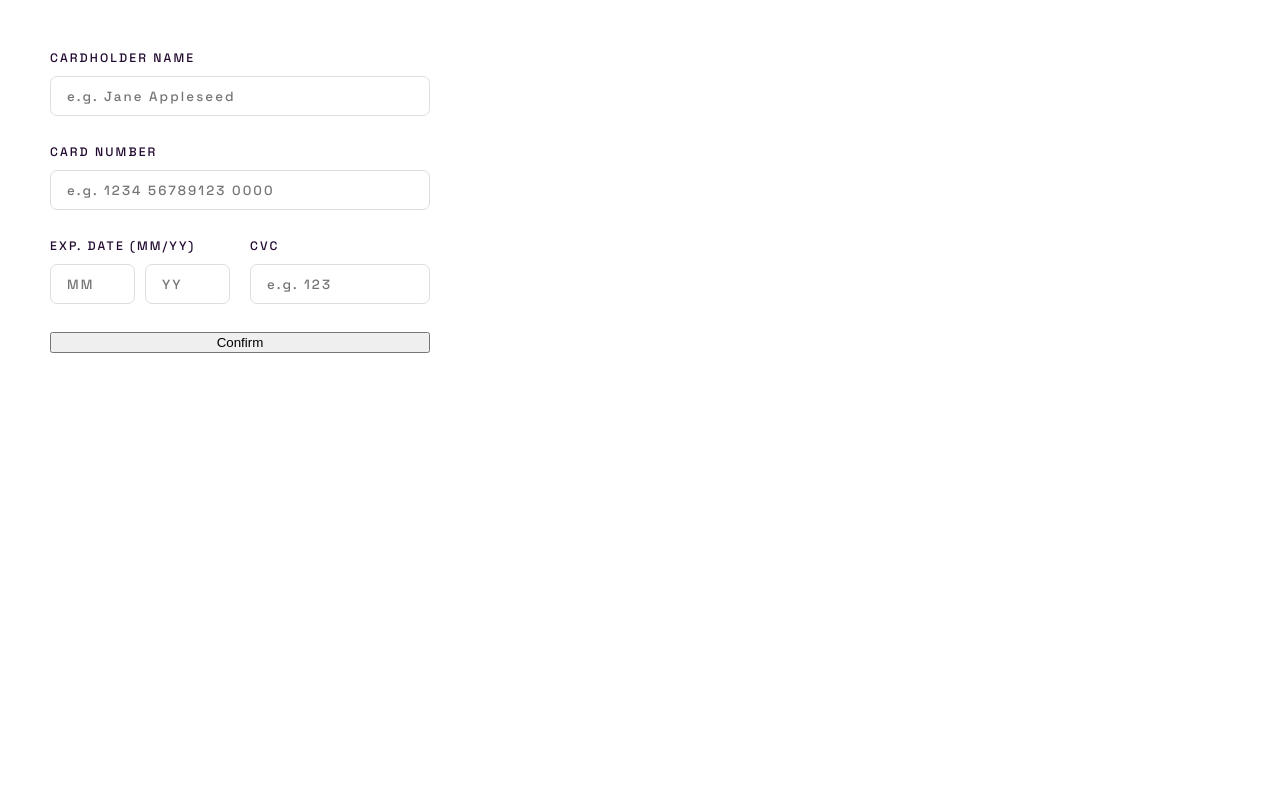
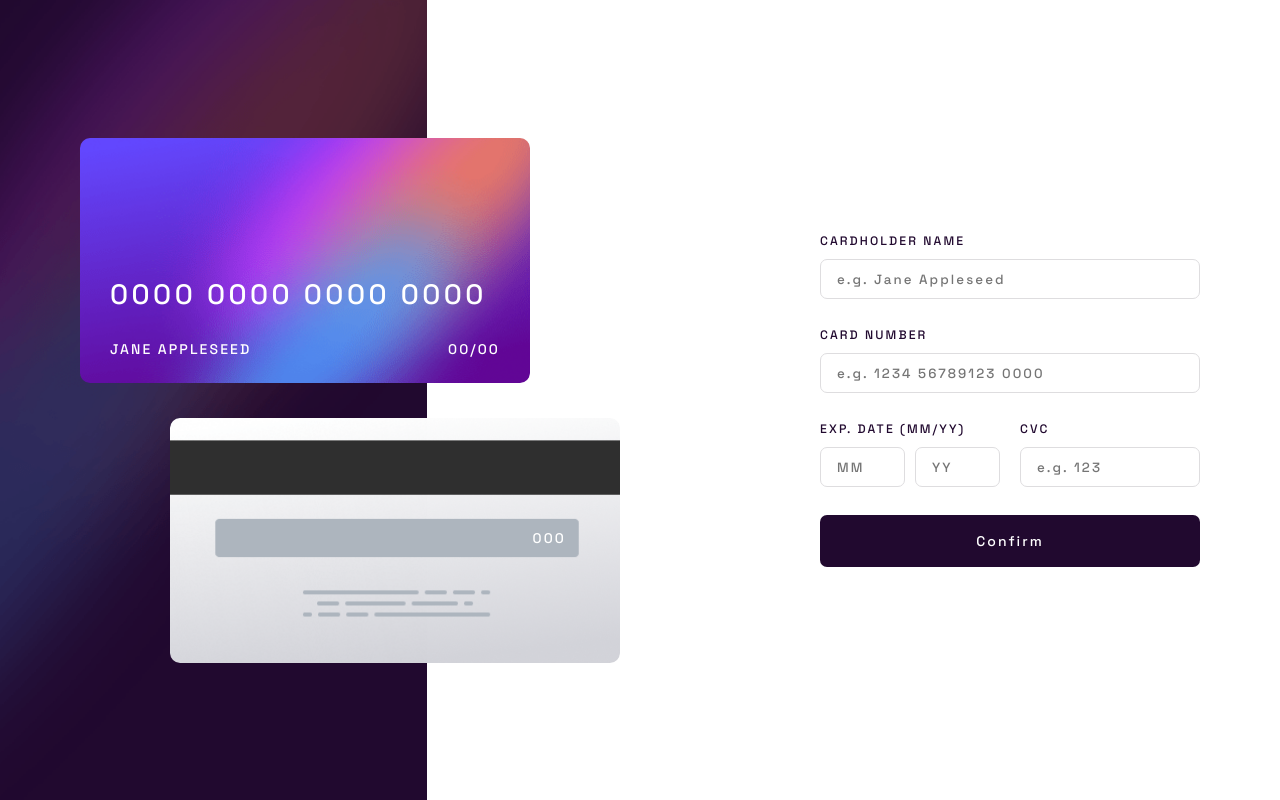
Before and after one commit to DmitryMuzalev/interactive-card-form, a React (Create React App) app: page / in a window 1280 px wide. Built offline with nearby package versions, Linux system fonts and the light colour scheme.

Commit message:
Work on adaptive

```diff
--- a/src/App.js
+++ b/src/App.js
@@ -1,16 +1,16 @@
-// import { CardBack } from "components/CardBack/CardBack";
-// import { CardFront } from "components/CardFront/CardFront";
+import { CardBack } from "components/CardBack/CardBack";
+import { CardFront } from "components/CardFront/CardFront";
 import { Container } from "components/Container/Container";
 import { Form } from "components/Form/Form";
 
 function App() {
   return (
     <Container>
-      <Form />
-      {/*
+      <div className="cards">
         <CardFront />
         <CardBack />
-      */}
+      </div>
+      <Form />
     </Container>
   );
 }
--- /dev/null
+++ b/src/components/Button/Button.jsx
@@ -0,0 +1,6 @@
+import styles from "./Button.module.scss";
+
+function Button({children}) {
+  return <div className={styles.button}>{children}</div>;
+}
+export { Button };
--- /dev/null
+++ b/src/components/Button/Button.module.scss
@@ -0,0 +1,13 @@
+.button {
+  cursor: pointer;
+  padding: 1.2em;
+  text-align: center;
+  background-color: var(--violet-300);
+  color: var(--white);
+  border-radius: 0.5em;
+  transition: opacity 0.3s;
+
+  &:hover {
+    opacity: 0.9;
+  }
+}
--- a/src/components/CardBack/CardBack.module.scss
+++ b/src/components/CardBack/CardBack.module.scss
@@ -5,7 +5,7 @@
     content: "000";
     position: absolute;
     top: 50%;
-    right: 55px;
+    right: 12%;
     transform: translateY(-50%);
     padding-bottom: 4px;
   }
--- a/src/components/CardFront/CardFront.jsx
+++ b/src/components/CardFront/CardFront.jsx
@@ -1,12 +1,11 @@
 import styles from "./CardFront.module.scss";
-import { ReactComponent as CardLogo } from "assets/card-logo.svg";
 import { clsx } from "clsx";
 
 function CardFront() {
   const cardFrontStyles = clsx("card", styles.cardFront);
   return (
     <div className={cardFrontStyles}>
-      <CardLogo style={{ flexGrow: 1 }} />
+      <span className={styles.cardFrontIcon}></span>
       <div className={styles.cardFrontInfo}>
         <div className={styles.cardFrontNumber}>0000 0000 0000 0000</div>
         <div className={styles.cardFrontLabel}>
--- a/src/components/CardFront/CardFront.module.scss
+++ b/src/components/CardFront/CardFront.module.scss
@@ -1,24 +1,41 @@
 .cardFront {
   display: flex;
   flex-direction: column;
-  padding: 25px 30px;
+  gap: 10px;
+  padding: 25px 20px;
   background-image: url("../../assets/bg-card-front.png");
   text-transform: uppercase;
 
   &Info {
+    flex-grow: 1;
     display: flex;
     flex-direction: column;
-    row-gap: 2rem;
+    justify-content: end;
+    row-gap: 1.5rem;
   }
 
   &Number {
     letter-spacing: var(--l-spacing-big);
-    font-size: 2rem;
+    font-size: 1.15rem;
   }
 
   &Label {
     display: flex;
     align-items: center;
     justify-content: space-between;
+    font-size: 0.7rem;
+  }
+
+  @media (min-width: 992px) {
+    padding: 25px 30px;
+    &Info {
+      row-gap: 2rem;
+    }
+    &Number {
+      font-size: 2rem;
+    }
+    &Label {
+      font-size: 1rem;
+    }
   }
 }
--- a/src/components/Container/Container.module.scss
+++ b/src/components/Container/Container.module.scss
@@ -1,2 +1,22 @@
 .container {
+  position: relative;
+  z-index: 1;
+  min-height: 100vh;
+  max-width: 1200px;
+  display: flex;
+  flex-direction: column;
+  align-items: center;
+  gap: 50px;
+  padding: 40px 15px;
+  margin: 0 auto;
+
+  & > *:last-child {
+    flex-shrink: 0;
+  }
+
+  @media (min-width: 992px) {
+    flex-direction: row;
+    justify-content: space-between;
+    padding: 40px;
+  }
 }
--- a/src/components/Form/Form.jsx
+++ b/src/components/Form/Form.jsx
@@ -1,4 +1,5 @@
 import styles from "./Form.module.scss";
+import { Button } from "components/Button/Button";
 
 function Form() {
   return (
@@ -25,8 +26,8 @@ function Form() {
         <div className={styles.formItem}>
           <label htmlFor="month">exp. date (mm/yy)</label>
           <div className={styles.formDateInputs}>
-            <input type="number" id="month" name="month" placeholder="MM" />
-            <input type="number" id="year" name="year" placeholder="YY" />
+            <input type="text" id="month" name="month" placeholder="MM" />
+            <input type="text" id="year" name="year" placeholder="YY" />
           </div>
         </div>
         <div className={styles.formItem}>
@@ -34,7 +35,7 @@ function Form() {
           <input type="text" id="cvc" name="cvc" placeholder="e.g. 123" />
         </div>
       </div>
-      <button type="submit">Confirm</button>
+      <Button>Confirm</Button>
     </form>
   );
 }
--- a/src/components/Form/Form.module.scss
+++ b/src/components/Form/Form.module.scss
@@ -12,8 +12,12 @@
     border-radius: 7px;
     font-family: inherit;
     letter-spacing: inherit;
-    &::placeholder {
+
+    &:focus, &:active {
+      outline: none;
+      border-color:var(--violet-300)
     }
+
   }
 
   &Item {
--- a/src/index.scss
+++ b/src/index.scss
@@ -23,6 +23,7 @@
   --violet-100: #dedddf;
   --violet-200: #8e8593;
   --violet-300: #21092f;
+  --violet-300-transparent: opacify(var(--violet-300), 0.5);
 }
 
 html,
@@ -31,23 +32,84 @@ body {
 }
 
 body {
+  position: relative;
   min-height: 100vh;
   font-family: var(--f-family);
   font-weight: var(--f-weights);
   color: var(--violet-300);
   letter-spacing: var(--l-spacing-small);
-  padding: 50px; //! temporarily
-  // background: url("../src/assets/bg-main-desktop.png") no-repeat;
-  // background-size: 33.33%;
+
+  &::after {
+    display: block;
+    position: absolute;
+    top: 0;
+    left: 0;
+    content: "";
+    width: 100%;
+    height: 240px;
+    background: url("assets/bg-main-mobile.png") no-repeat;
+    background-position: center;
+    background-size: cover;
+  }
+
+  &::before {
+    display: none;
+    position: absolute;
+    top: 0;
+    left: 0;
+    content: "";
+    width: 33.333%;
+    height: 100%;
+    background: url("assets/bg-main-desktop.png") no-repeat;
+    background-position: center;
+    background-size: cover;
+  }
+
+  @media (min-width: 992px) {
+    &::after {
+      display: none;
+    }
+    &::before {
+      display: block;
+    }
+  }
+}
+
+.cards {
+  display: flex;
+  flex-direction: column-reverse;
+  width: 380px;
+  & > *:last-child {
+    align-self: end;
+    margin-bottom: -70px;
+  }
+  & > *:first-child {
+    position: relative;
+    z-index: 2;
+  }
+
+  @media (min-width: 992px) {
+    flex-direction: column;
+    width: 540px;
+    row-gap: 2.5rem;
+    & > *:last-child {
+      margin-bottom: 0;
+    }
+  }
 }
 
 .card {
-  height: 245px;
-  width: 450px;
+  height: 160px;
+  width: 285px;
   color: var(--white);
   overflow: hidden;
   border-radius: 10px;
   background-position: center;
   background-repeat: no-repeat;
   background-size: cover;
+
+  @media (min-width: 992px) {
+    height: 245px;
+    width: 450px;
+  }
 }
```
